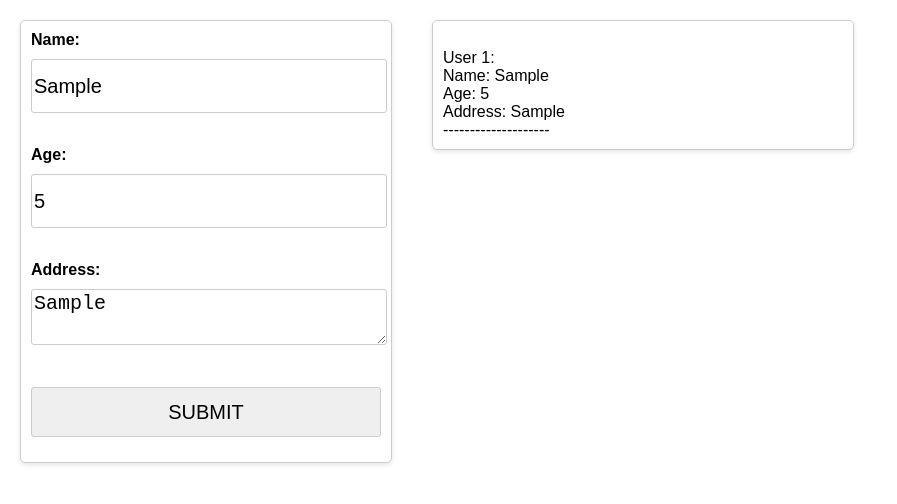
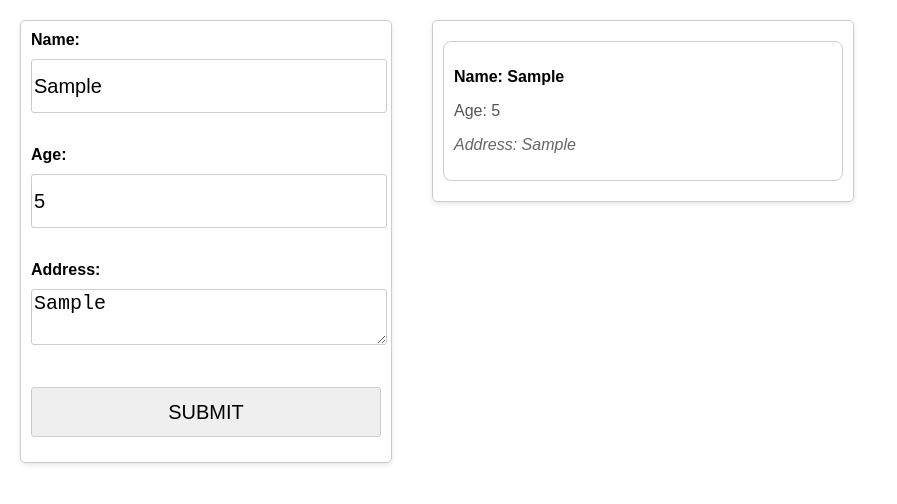
Before and after one commit to rahulbhongade358/userdata, a plain HTML site: page index.html in a window 1280 px wide. Both pictures are taken after typing "Sample", "5", "Sample" into the empty fields and a click on the button "SUBMIT". Shown: the whole page, without its empty margins (0-897 px from the left). Drawn offline with Linux system fonts and the light colour scheme.

Commit message:
improved

```diff
--- a/first.js
+++ b/first.js
@@ -3,24 +3,35 @@ const display = document.getElementById('userinfo');
 const arr = []
 form.addEventListener('submit',function(e){
     e.preventDefault()
-    let name = document.getElementById('name').value
-    let age = parseInt(document.getElementById('age').value)
+    let Name = document.getElementById('name').value
+    let Age = document.getElementById('age').value
     let address = document.getElementById('Address').value
     let userobj = {
-        'Name' : name ,
-        'Age' : age ,
+        'Name' : Name ,
+        'Age' : Age ,
         'Address' : address,
     };
-
+    display.innerHTML=null
     arr.push(userobj)
    for (let i = 0; i < arr.length; i++) {
-    display.innerText = `
-    User ${i+1}:
-    Name: ${arr[i].Name}
-    Age: ${arr[i].Age}
-    Address: ${arr[i].Address}
-    --------------------
-    `;
+    let card = document.createElement("div")
+    card.setAttribute("class", "card");
+    let name= document.createElement("p")
+    name.setAttribute("class" , "name")
+    let age= document.createElement("p")
+    age.setAttribute("class" , "age")
+    let add= document.createElement("p")
+    add.setAttribute("class" , "address")
+    name.innerText= `Name: ${arr[i].Name}`
+    age.innerText= `Age: ${arr[i].Age}`
+    add.innerText=`Address: ${arr[i].Address }`
+
+    card.append(name,age,add)
+
+    display.append(card)
 
    }
+
+   console.log(arr)
+
 })
--- a/style.css
+++ b/style.css
@@ -38,3 +38,19 @@ body {
     border-radius: 5px;
     box-shadow: 0 2px 5px rgba(0, 0, 0, 0.1);
   }
+  .card{
+    border :1px solid #ccc;
+    border-radius :8px;
+    padding : 10px;
+    margin : 10px 0;
+  }
+  .name{
+    font-weight: bold;
+  }
+  .age{
+    color: #555;
+  }
+  .address{
+    font-style : italic;
+    color: #666;
+  }
```
